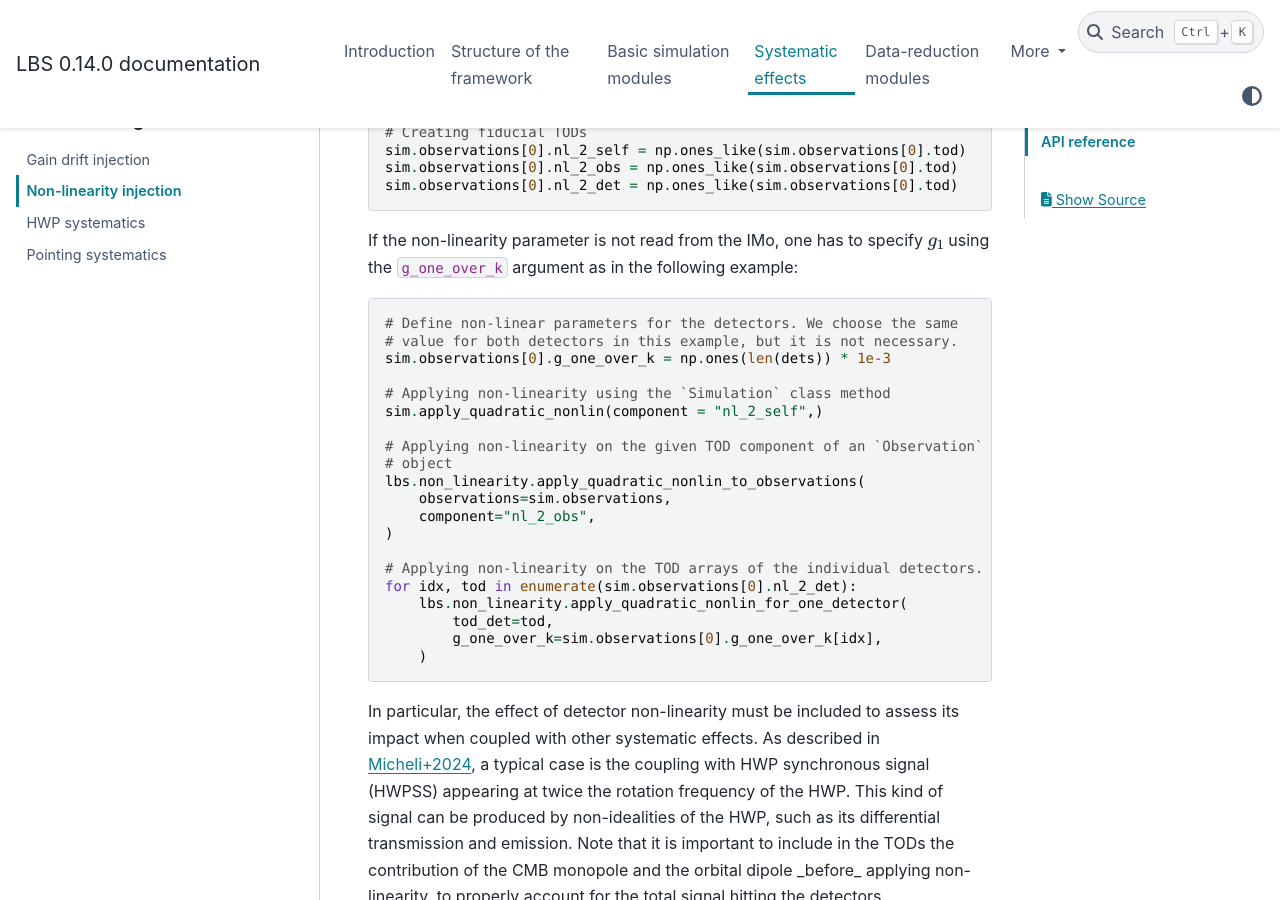
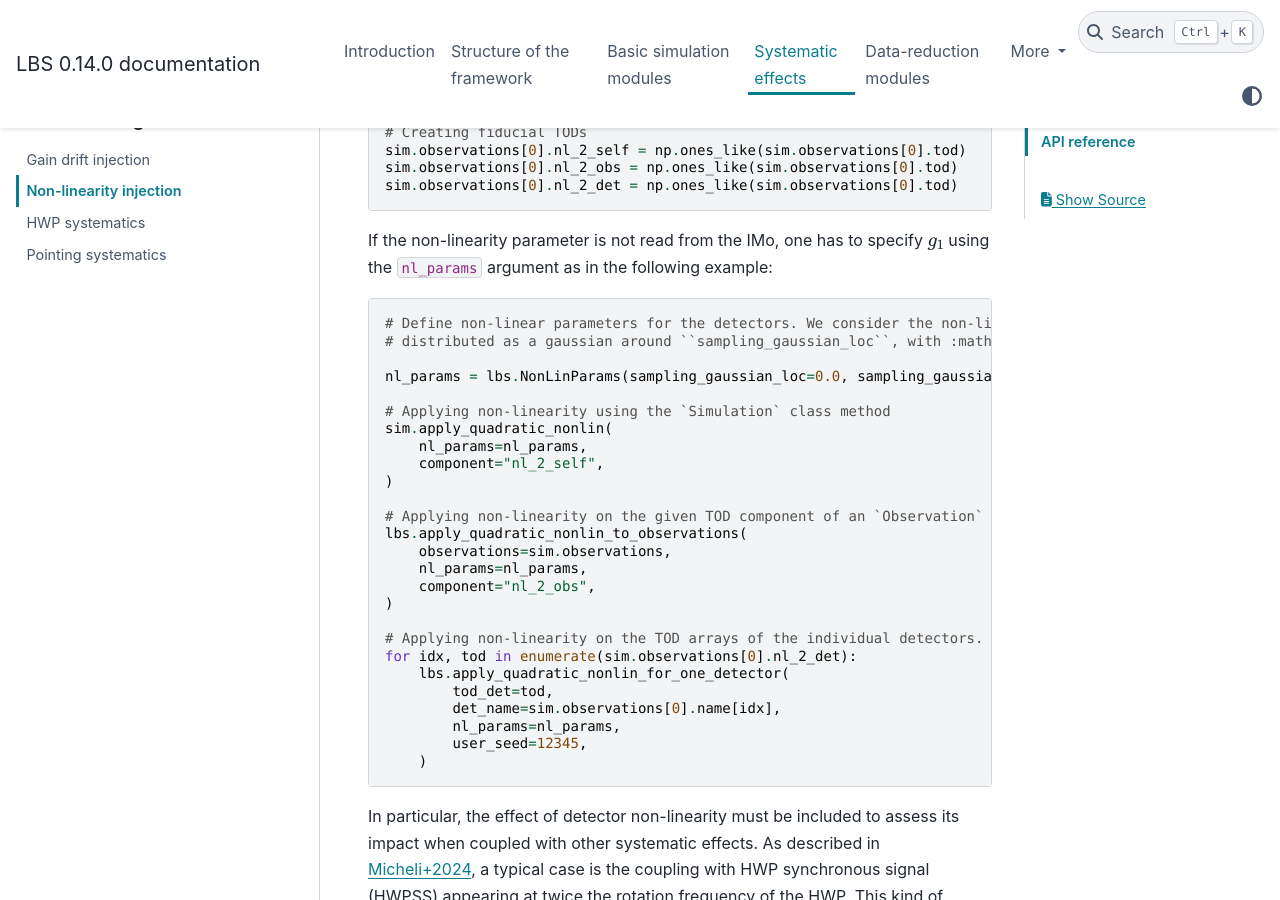
Before and after one commit to litebird/litebird_sim, a Sphinx documentation site: the page built from docs/source/non_linearity.rst, in a window 1280 px wide and 900 px high, scrolled down 1224 px. Built offline with Sphinx 7.4.7 and the PyData theme 0.15.4, drawn with Linux system fonts in a browser that asks for light colours.

Commit message:
Update non_linearity documentation

```diff
--- a/docs/source/non_linearity.rst
+++ b/docs/source/non_linearity.rst
@@ -67,30 +67,36 @@ example shows the typical usage of the method and low-level functions:
     sim.observations[0].nl_2_det = np.ones_like(sim.observations[0].tod)
 
 If the non-linearity parameter is not read from the IMo, one has to
-specify :math:`g_1` using the ``g_one_over_k`` argument as in the
+specify :math:`g_1` using the ``nl_params`` argument as in the
 following example:
 
 .. code-block:: python
 
-    # Define non-linear parameters for the detectors. We choose the same
-    # value for both detectors in this example, but it is not necessary.
-    sim.observations[0].g_one_over_k = np.ones(len(dets)) * 1e-3
+    # Define non-linear parameters for the detectors. We consider the non-linearity to be
+    # distributed as a gaussian around ``sampling_gaussian_loc``, with :math:`\sigma^2` = ``sampling_gaussian_scale``.
+
+    nl_params = lbs.NonLinParams(sampling_gaussian_loc=0.0, sampling_gaussian_scale=0.1)
 
     # Applying non-linearity using the `Simulation` class method
-    sim.apply_quadratic_nonlin(component = "nl_2_self",)
+    sim.apply_quadratic_nonlin(
+        nl_params=nl_params,
+        component="nl_2_self",
+    )
 
-    # Applying non-linearity on the given TOD component of an `Observation`
-    # object
-    lbs.non_linearity.apply_quadratic_nonlin_to_observations(
+    # Applying non-linearity on the given TOD component of an `Observation` object
+    lbs.apply_quadratic_nonlin_to_observations(
         observations=sim.observations,
+        nl_params=nl_params,
         component="nl_2_obs",
     )
 
     # Applying non-linearity on the TOD arrays of the individual detectors.
     for idx, tod in enumerate(sim.observations[0].nl_2_det):
-        lbs.non_linearity.apply_quadratic_nonlin_for_one_detector(
+        lbs.apply_quadratic_nonlin_for_one_detector(
             tod_det=tod,
-            g_one_over_k=sim.observations[0].g_one_over_k[idx],
+            det_name=sim.observations[0].name[idx],
+            nl_params=nl_params,
+            user_seed=12345,
         )
 
 In particular, the effect of detector non-linearity must be included
```
